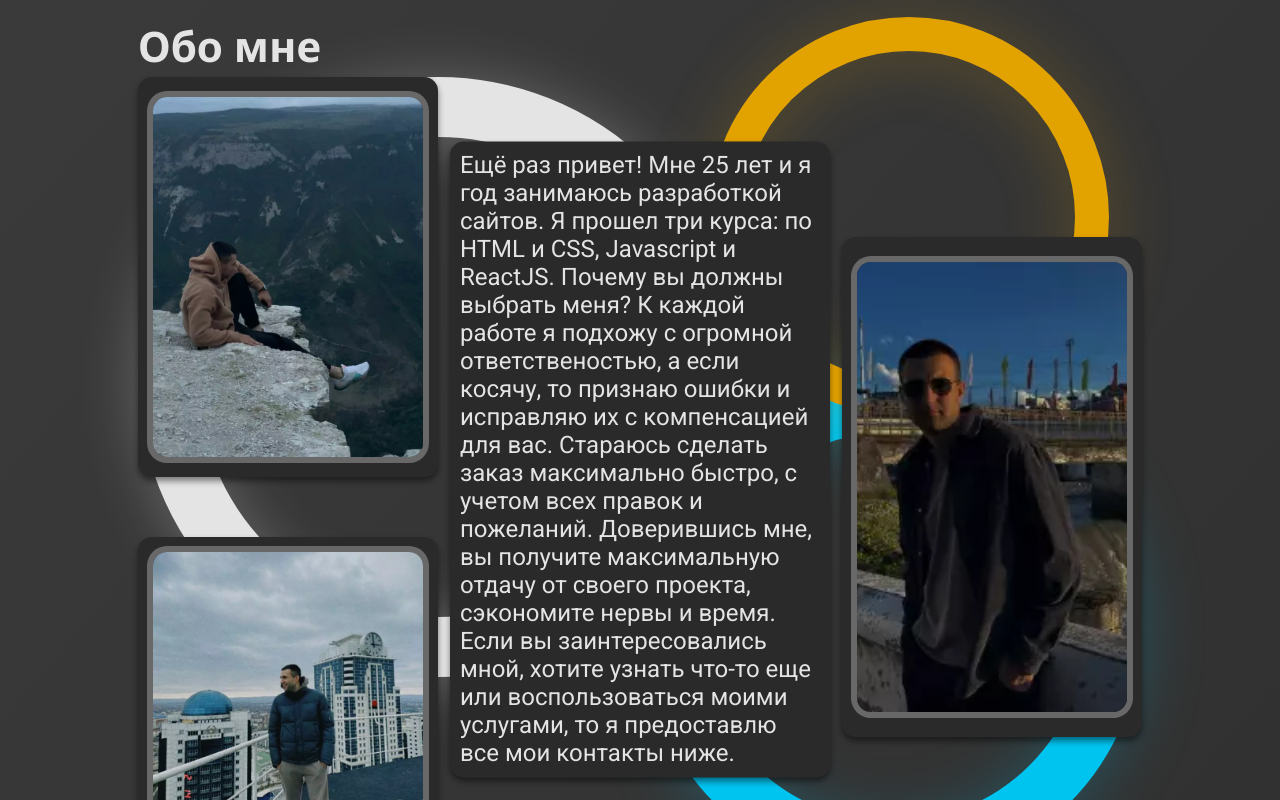
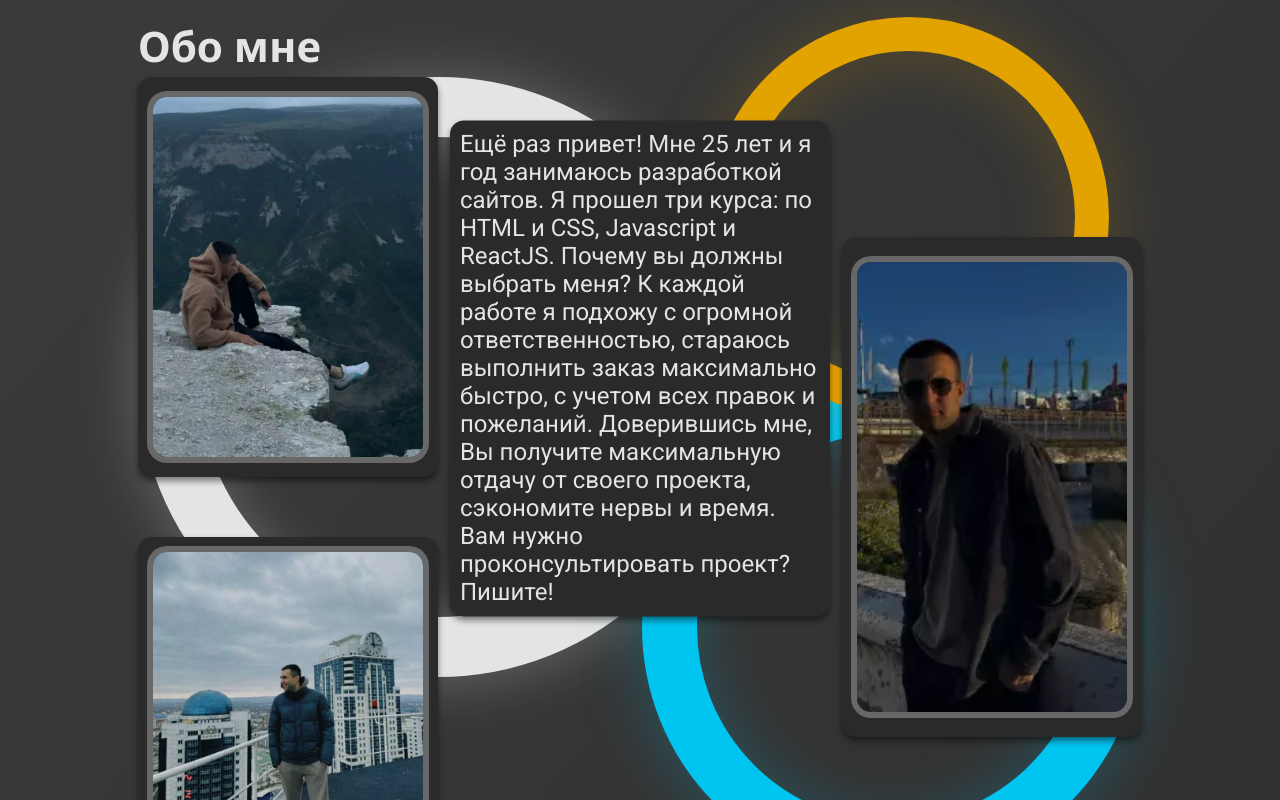
Before and after one commit to studstone/portfolio, a React (Create React App) app: page / in a window 1280 px wide. Shown: the part 1560-2360 px from the top of the page. Built offline with nearby package versions, Linux system fonts and the light colour scheme.

Commit message:
fix abouttext

```diff
--- a/src/Components/About/About.jsx
+++ b/src/Components/About/About.jsx
@@ -114,15 +114,12 @@ const About = () => (
                 >
                     <AboutText>
                         Ещё раз привет! Мне 25 лет и я год занимаюсь разработкой сайтов.
-                        Я прошел три курса: по HTML и CSS, Javascript и ReactJS. Почему
-                        вы должны выбрать меня? К каждой работе я подхожу с огромной
-                        ответственостью, а если косячу, то признаю ошибки и исправляю их
-                        с компенсацией для вас. Стараюсь сделать заказ максимально
-                        быстро, с учетом всех правок и пожеланий. Доверившись мне, вы
-                        получите максимальную отдачу от своего проекта, сэкономите нервы
-                        и время. Если вы заинтересовались мной, хотите узнать что-то еще
-                        или воспользоваться моими услугами, то я предоставлю все мои
-                        контакты ниже.
+                        Я прошел три курса: по HTML и CSS, Javascript и ReactJS. Почему вы
+                        должны выбрать меня? К каждой работе я подхожу с огромной
+                        ответственностью, стараюсь выполнить заказ максимально быстро,
+                        с учетом всех правок и пожеланий. Доверившись мне, Вы получите
+                        максимальную отдачу от своего проекта, сэкономите нервы и время.
+                        Вам нужно проконсультировать проект? Пишите!
                     </AboutText>
                 </MTextWrapper>
             </MWrapper>
```
